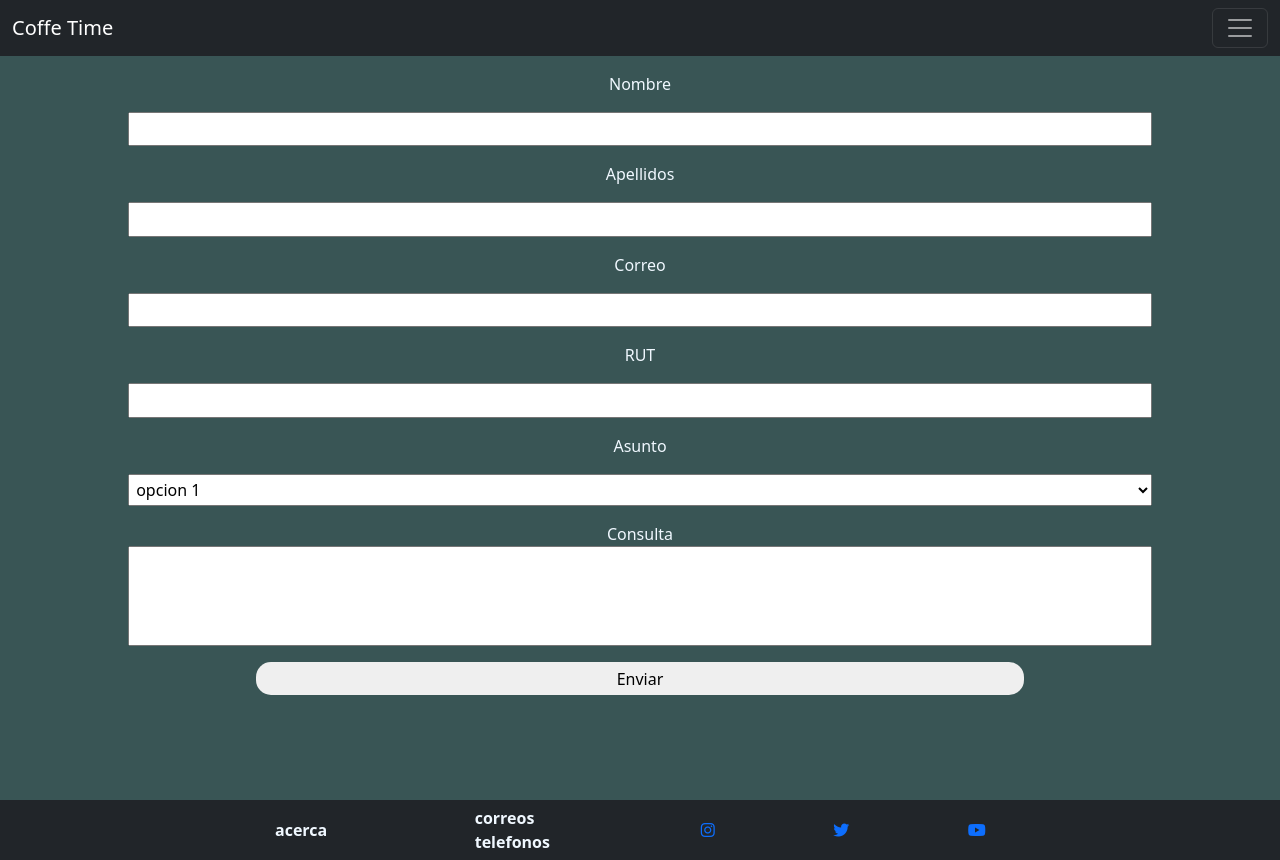
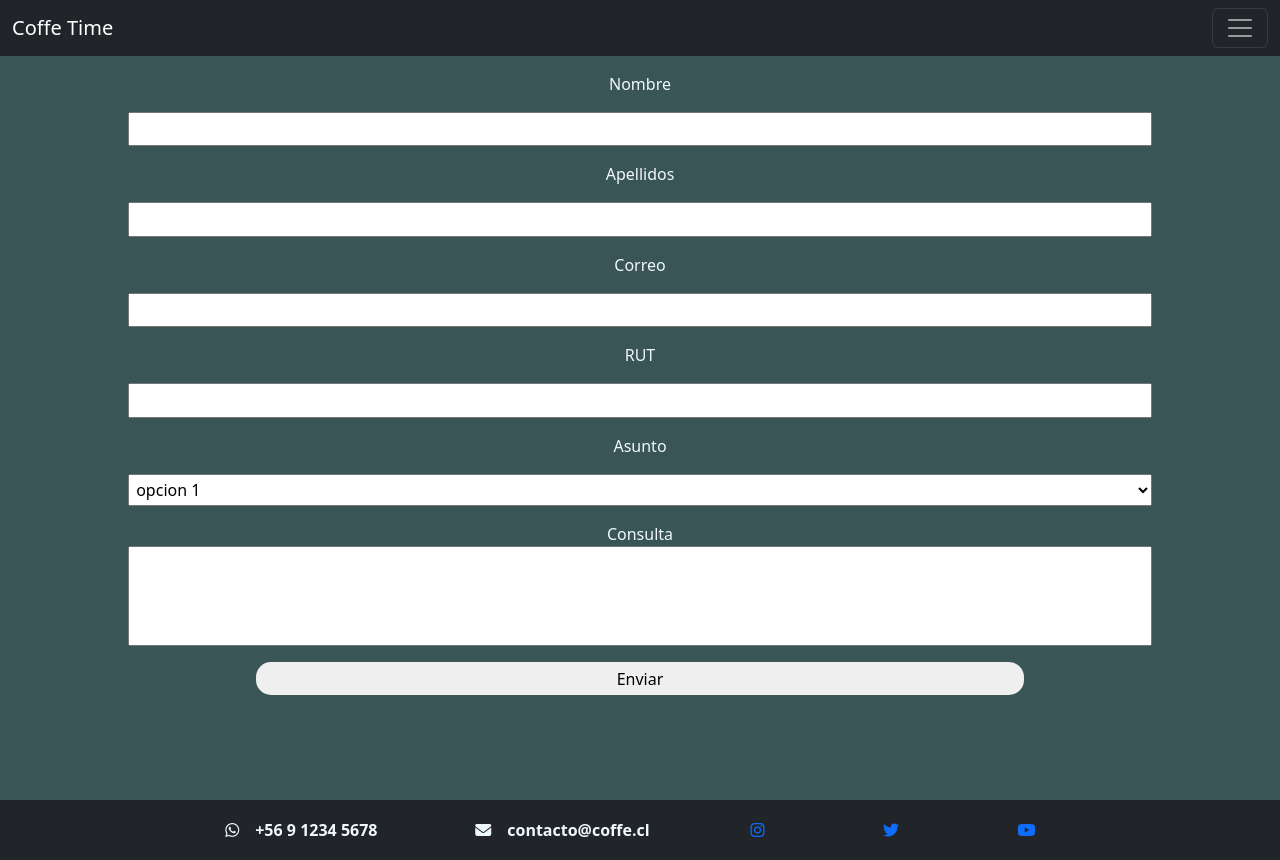
Before and after one commit to Eh1na/Eh1na.github.io, a plain HTML site: page contacto.html in a window 1280 px wide. Drawn offline with nearby package versions, Linux system fonts and the light colour scheme.

Commit message:
Add files via upload

```diff
--- a/contacto.html
+++ b/contacto.html
@@ -103,10 +103,9 @@
 
     <div class="contenedor__footer">
       <footer class="footer__container">
-          <div class="footer__item">acerca</div>
-          <div class="footer__item">
-              <div>correos</div>
-              <div>telefonos</div>
+          <div class="footer__item"><i class="fa-brands fa-whatsapp"></i>+56 9 1234 5678</div>
+          <div class="footer__item"><i class="fa-solid fa-envelope"></i>contacto@coffe.cl
+
           </div>
           <div class="footer__item footer__rrss">
               <div class="contenedor__rrss">
```
Also changed, not shown: detalle.html (+3 -5 lines), imagenes.html (+3 -4 lines).
